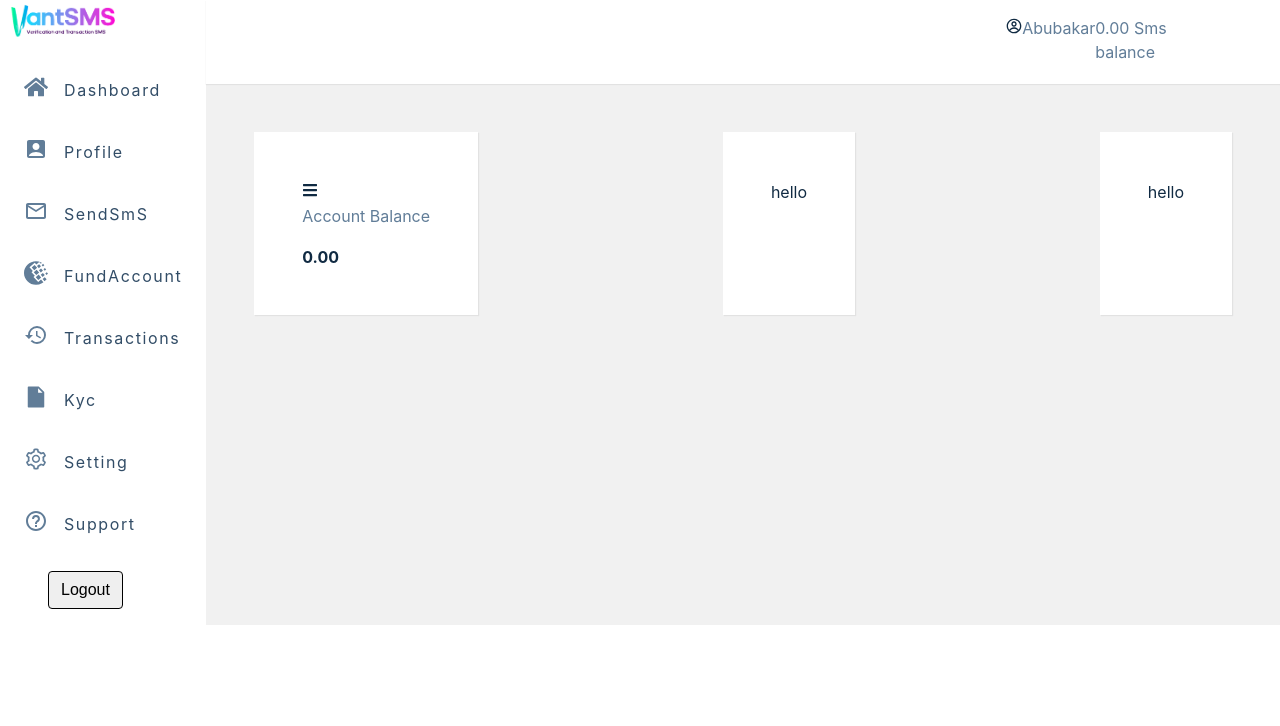
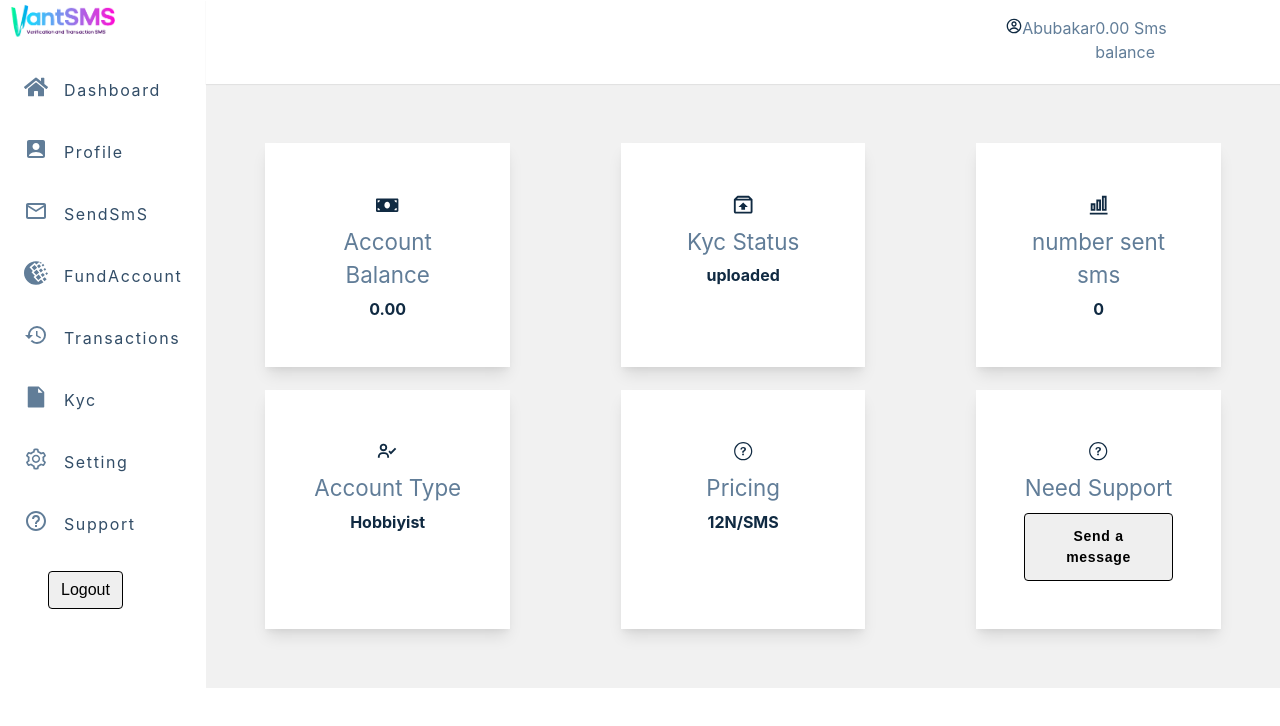
Before and after one commit to ismaelsadeeq/vantsms-frontend, a React (Create React App) app: page /dashboard in a window 1280 px wide. Shown: the top 726 px of the page. Built offline with nearby package versions, Linux system fonts and the light colour scheme.

Commit message:
dashboard

```diff
--- a/src/Stylesheet/dashboard.css
+++ b/src/Stylesheet/dashboard.css
@@ -402,12 +402,34 @@
 
 }
 .dash-content {
-	padding: 3em;
-	box-shadow:1px 1px 1px #e2e2e2;
+	text-align: center;
+	padding: 3rem;
+	margin: .7rem;
+	box-shadow: 0 10px 15px -3px rgba(0,0,0,.1), 0 4px 6px -2px rgba(0,0,0,.05);
 	background-color: #fff;
 }
-
+.dash-content p {
+	margin-bottom:.5rem ;
+}
+.dash-content button {
+	font-weight: 700;
+    padding: .75rem 1.5rem;
+    font-size: .875rem;
+    transition-property: background-color,border-color,color,fill,stroke,opacity,box-shadow,transform;
+    transition-duration: .3s;
+    transition-timing-function: linear;
+    letter-spacing: .05em;
+}
+.icon-circle {
+	border-radius: 9999px;
+	width: 3rem;
+	height: 3rem;
+	background-color: #ebf8ff;
+}
 @media (min-width:900px){
+	body{
+		overflow-y: hidden;
+	}
 	.dashContainer-nav {
 		padding-top: 1em;
 		padding-left:50em ;
@@ -423,5 +445,10 @@
 		box-shadow:0px 1px 1px #e2e2e2;
 		/* position: fixed; */
 	}
+	.dash-content {
+		width: 25%;
+		font-size: 1.4rem;
+
+	}
 
 }
--- a/src/components/context/context.js
+++ b/src/components/context/context.js
@@ -3,10 +3,11 @@ import React, { useState, useContext } from 'react'
 const AppContext = React.createContext();
 
 export const AppProvider = ({children}) =>{
-  const [remove, setRemove] = useState("")
+  const [remove, setRemove] = useState("");
+  const [showLinks,setShowLinks] = useState(false)
 
   return <AppContext.Provider
-  value={{remove,setRemove}}
+  value={{remove,setRemove,showLinks,setShowLinks}}
   >{children} </AppContext.Provider>
 }
 
--- a/src/components/protected/Dashboard.js
+++ b/src/components/protected/Dashboard.js
@@ -2,10 +2,17 @@ import React, {useState} from 'react'
 import Sidebar from './Sidebar'
 import { FaBars } from 'react-icons/fa';
 import { CgProfile } from 'react-icons/cg';
+import {useGlobalContext} from '../context/context'
+import profile from '../assets/images/me.jpg'
+import {FaMoneyBill} from 'react-icons/fa'
+import {BiArchiveOut,BiUserCheck} from 'react-icons/bi'
+import {RiNumbersLine} from 'react-icons/ri'
+import {IoIosHelpCircleOutline} from 'react-icons/io'
 
-import profile from '../assets/images/me.jpg'
+
 
 function Dashboard() {
+  const {showLinks} = useGlobalContext()
   const [profilePic,setProfilePic] = useState(false)
 
 
@@ -22,10 +29,10 @@ function Dashboard() {
           <p>0.00 Sms balance</p>
           </div>
         </div>
-        <div className="dashContainer-body">
+        <div className={`${showLinks?"hid dashContainer-body":"dashContainer-body"}`}>
           <div className="dash-content">
            <div>
-            <FaBars />
+            <FaMoneyBill />
            </div>
            <p>
             Account Balance
@@ -35,12 +42,60 @@ function Dashboard() {
            </h4>
           </div >
           <div className="dash-content">
-            hello
-          </div>
+           <div>
+            <BiArchiveOut />
+           </div>
+           <p>
+            Kyc Status
+           </p>
+           <h4>
+             uploaded
+           </h4>
+          </div >
           <div className="dash-content">
-            hello
-          </div>
-
+           <div>
+            <RiNumbersLine />
+           </div>
+           <p>
+            number sent sms
+           </p>
+           <h4>
+              0
+           </h4>
+          </div >
+          <div className="dash-content">
+           <div>
+            <BiUserCheck />
+           </div>
+           <p>
+            Account Type
+           </p>
+           <h4>
+              Hobbiyist
+           </h4>
+          </div >
+          <div className="dash-content">
+           <div>
+            <IoIosHelpCircleOutline />
+           </div>
+           <p>
+           Pricing
+           </p>
+           <h4>
+             12N/SMS
+           </h4>
+          </div >
+          <div className="dash-content">
+           <div>
+            <IoIosHelpCircleOutline />
+           </div>
+           <p>
+            Need Support
+           </p>
+           <button className="btn btn-succes">
+            Send a message
+           </button>
+          </div >
         </div>
      </div>
     </div>
--- a/src/components/protected/Sidebar.js
+++ b/src/components/protected/Sidebar.js
@@ -5,8 +5,8 @@ import { FaBars } from 'react-icons/fa';
 import {useGlobalContext} from '../context/context'
 
 function Sidebar() {
-  const {setRemove} = useGlobalContext()
-  const [showLinks,setShowLinks] = useState(false)
+  const {setRemove,showLinks,setShowLinks} = useGlobalContext()
+
 
   const toggleLinks = () => {
     setShowLinks(!showLinks);
```
